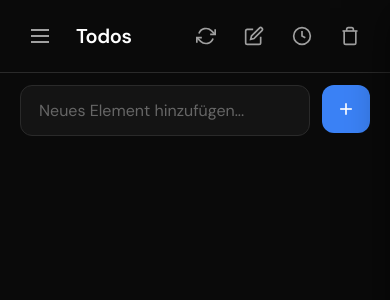
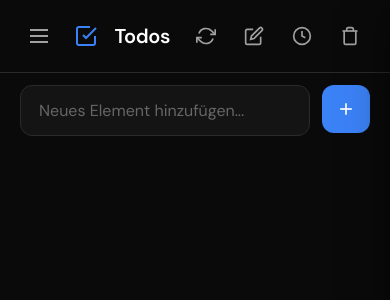
Before and after one commit to itacentury/tickr, a FastAPI app: page / in a window 390 px wide. Shown: the top 300 px of the page. Run offline with FastAPI, Linux system fonts and the light colour scheme; data comes from the database, SQL or seed files in the repository; data that the repository does not hold is empty.

Commit message:
add icon beside name on mobile

```diff
--- a/static/css/style.css
+++ b/static/css/style.css
@@ -297,6 +297,19 @@ ul {
 .mobile-menu-btn svg {
   width: 24px;
   height: 24px;
+}
+
+.list-title-icon {
+  display: none;
+  width: 24px;
+  height: 24px;
+  flex-shrink: 0;
+  color: var(--accent);
+}
+
+.list-title-icon svg {
+  width: 100%;
+  height: 100%;
 }
 
 .list-title {
@@ -1082,6 +1095,10 @@ button.icon-picker-toggle.open .chevron {
     padding: 16px 20px;
   }
 
+  .list-title-icon {
+    display: block;
+  }
+
   .list-title {
     font-size: 1.25rem;
   }
--- a/static/js/app.js
+++ b/static/js/app.js
@@ -657,6 +657,11 @@ function selectList(listId) {
   if (list) {
     listTitle.textContent = list.name;
     document.title = `${list.name} - Tickr`;
+    // Update header icon
+    const listTitleIcon = document.getElementById("listTitleIcon");
+    if (listTitleIcon) {
+      listTitleIcon.innerHTML = icons[list.icon] || icons.list;
+    }
   }
 
   // Update active state in navigation
--- a/templates/index.html
+++ b/templates/index.html
@@ -95,6 +95,7 @@
               <line x1="3" y1="18" x2="21" y2="18"></line>
             </svg>
           </button>
+          <span class="list-title-icon" id="listTitleIcon"></span>
           <h1 class="list-title" id="listTitle">Todos</h1>
           <span class="offline-indicator" id="offlineIndicator">
             <svg
```
